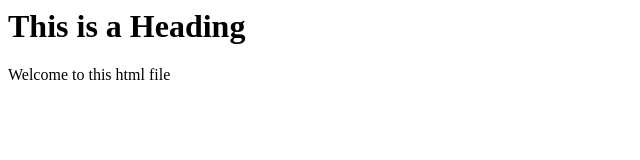
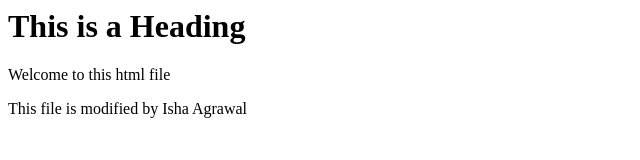
Before and after one commit to sharmaakshat0707/SampleProj, a plain HTML site: page index.html in a window 1280 px wide. Shown: the whole page, without its empty margins (0-640 px from the left). Drawn offline with Linux system fonts and the light colour scheme.

Commit message:
Update index.html

```diff
--- a/index.html
+++ b/index.html
@@ -6,5 +6,6 @@
     <body>
         <h1>This is a Heading</h1>
         <p>Welcome to this html file</p>
+        <p> This file is modified by Isha Agrawal <p>
     </body>
 </html>
```
